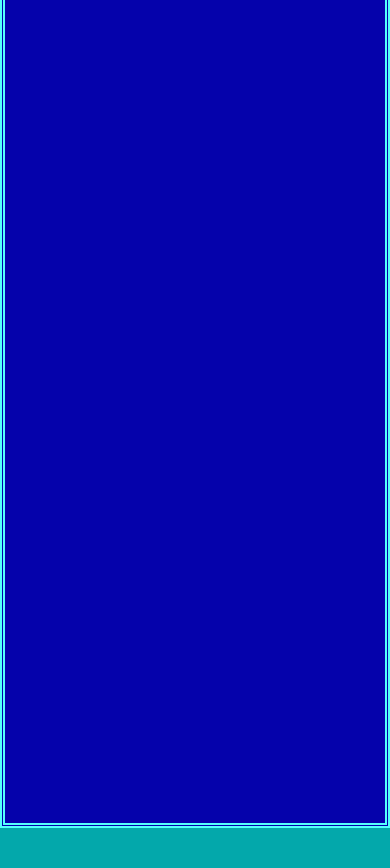
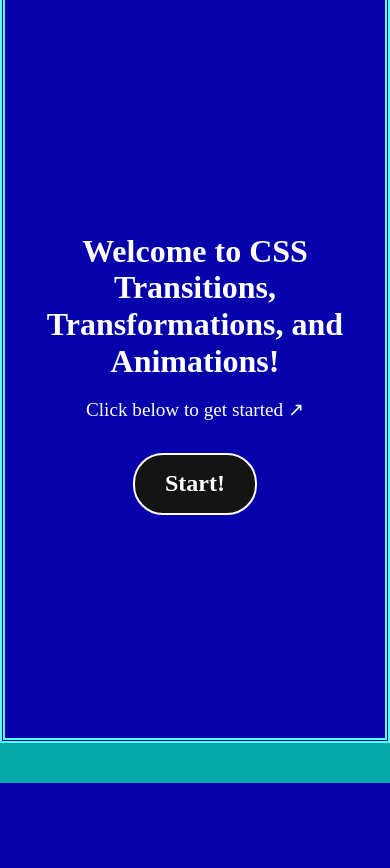
Before and after one commit to Auvancee/BCIT-CSSTechSite, a plain HTML site: page index.html in a window 390 px wide. Shown: the part 79-947 px from the top of the page. After the commit the page ends 862 px from the top, so only its background shows below. Drawn offline with Linux system fonts and the light colour scheme.

```diff
--- a/css/css-animations.css
+++ b/css/css-animations.css
@@ -1 +1,19 @@
 /* Your Custom Code */
+body {
+    color: white;
+}
+
+
+/* code demo for css animation intro*/
+.box {
+    width: 100px;
+    height: 100px;
+    background-color: coral;
+    animation: changeColor 3s infinite;
+  }
+
+  @keyframes changeColor {
+    0% { background-color: coral; }
+    50% { background-color: yellow; }
+    100% { background-color: coral; }
+  }
--- a/css/css-transitions.css
+++ b/css/css-transitions.css
@@ -5,13 +5,13 @@ body{
 
 main{
     height: auto;
-    margin-left: 1rem;
+    /* margin-left: 1rem; */
 }
 
 
 /* Key Properties */
 .ease, .linear, .ease-in, .ease-out, .ease-in-out{
-  width: 6.5rem;
+  width: 5.5rem;
   height: 6.5rem;
   background-color: red;
   margin-top: 1rem;
@@ -37,7 +37,7 @@ main{
 }
 
 .timing-container{
-  width: 25rem;
+  /* width: 25rem; */
 }
 .timing-container:hover .ease,
 .timing-container:hover .linear,
@@ -46,7 +46,7 @@ main{
 .timing-container:hover .ease-in-out{
   /* display: flex;
   justify-content: space-evenly; */
-  width: 20rem;
+  width: 17rem;
 }
 
 .box-hover-color,
--- a/css/index.css
+++ b/css/index.css
@@ -1 +1,79 @@
 /* Don't Touch!  */
+
+
+main{
+    height: 90vh;
+    display: flex;
+    flex-direction: column;
+    justify-content: center;
+    align-items: center;
+    /* margin-left: 1rem; */
+}
+
+h1 {
+    color: rgb(255,255,255);
+    font-size: 2rem;
+    margin-bottom: 1rem;
+}
+
+p {
+    font-size: 1.2rem;
+    color: rgb(255,255,255);
+    margin-bottom: 2rem;
+}
+
+.landing-container {
+    max-width: 550px;
+    text-align: center;
+}
+
+.start-button {
+    display: inline-block;
+    padding: 15px 30px;
+    font-size: 1.5rem;
+    font-weight: bold;
+    color: white;
+    background-color: #000000;
+    text-decoration: none;
+    border: 2px solid #ffffff;
+    border-radius: 30px;
+    cursor: pointer;
+    position: relative;
+    overflow: hidden;
+    transition: background-color 0.3s ease, transform 0.3s ease;
+}
+
+/* Hover Effects */
+.start-button:hover {
+    background-color: #ffffff;
+    transform: scale(1.1) rotate(-3deg); /* Scale and slightly rotate */
+    box-shadow: 0 10px 20px rgba(0, 0, 0, 0.3);
+    color: black;
+}
+
+/* Animation Effect (Ripple Inside Button) */
+.start-button::before {
+    content: '';
+    position: absolute;
+    top: 50%;
+    left: 50%;
+    width: 300%;
+    height: 300%;
+    background: rgba(255, 255, 255, 0.4);
+    border-radius: 50%;
+    transform: translate(-50%, -50%) scale(0);
+    animation: ripple 2s infinite;
+    pointer-events: none;
+}
+
+/* Ripple Keyframes */
+@keyframes ripple {
+    0% {
+        transform: translate(-50%, -50%) scale(0);
+        opacity: 1;
+    }
+    100% {
+        transform: translate(-50%, -50%) scale(1);
+        opacity: 0;
+    }
+}
--- a/index.html
+++ b/index.html
@@ -59,17 +59,16 @@
 
         <!-- [2] Index Content - Home  -->
         <main>
-
+            <section class="landing-container">
+                <h1>Welcome to CSS Transitions, Transformations, and Animations!</h1>
+                <p>Click below to get started ↗</p>
+                <a href="css-transitions.html"><button class="start-button">Start!</button></a>
+            </section>
         </main>
 
     <footer>
 
-
-
-
     </footer>
-
-
 
     </body>
 </html>
```
Also changed, not shown: css-animations.html (+47 -0 lines).
